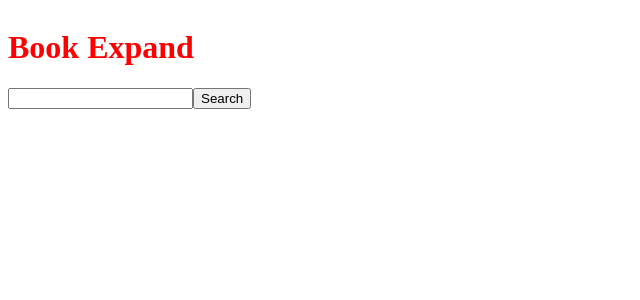
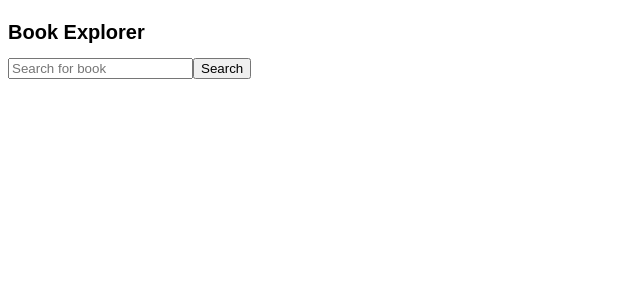
Before and after one commit to Dejan85/books, a React (Vite) app: page / in a window 1280 px wide. Shown: the top 300 px of the page, without its empty margins (0-640 px from the left). Built offline with nearby package versions, Linux system fonts and the light colour scheme.

Commit message:
added memo to main contaner

```diff
--- a/src/components/App.tsx
+++ b/src/components/App.tsx
@@ -1,12 +1,17 @@
 import React from "react";
 import { Button, Header, MainContainer, SubContainer, Input } from "./ui/index";
 const App = (): JSX.Element => {
+  const onChange = () => {};
   return (
     <div className="app">
       <MainContainer>
-        <Header tag="h1" text="Book Expand" />
+        <Header tag="h1" text="Book Explorer" />
         <SubContainer>
-          <Input />
+          <Input
+            placeholder="Search for book"
+            onChange={onChange}
+            name="search"
+          />
           <Button type="button" text="Search" />
         </SubContainer>
       </MainContainer>
--- a/src/components/ui/header/index.ts
+++ b/src/components/ui/header/index.ts
@@ -1,2 +1,3 @@
 import Header from './header';
+import './styles.scss';
 export { Header };
--- a/src/components/ui/header/styles.scss
+++ b/src/components/ui/header/styles.scss
@@ -0,0 +1,5 @@
+.header {
+  color: black;
+  font-family: sans-serif;
+  font-size: 20px;
+}
--- a/src/components/ui/main-container/MainContainer.tsx
+++ b/src/components/ui/main-container/MainContainer.tsx
@@ -1,4 +1,4 @@
-import React from "react";
+import React, { memo } from "react";
 import { MainContainerProps } from "./types";
 
 const MainContainer = (props: MainContainerProps): JSX.Element => {
@@ -8,4 +8,4 @@ const MainContainer = (props: MainContainerProps): JSX.Element => {
   return <div className={className}>{children}</div>;
 };
 
-export default MainContainer;
+export default memo(MainContainer);
```
